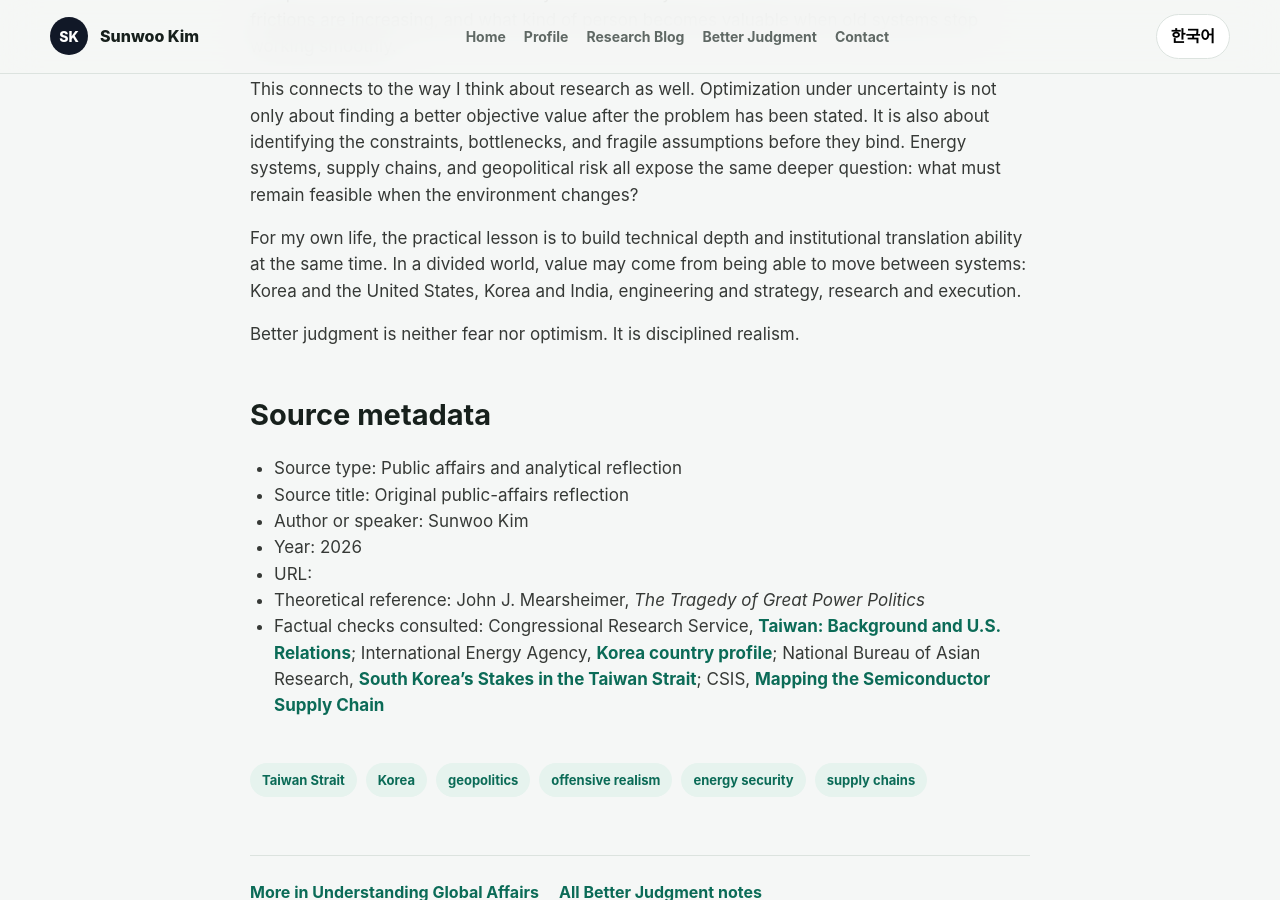
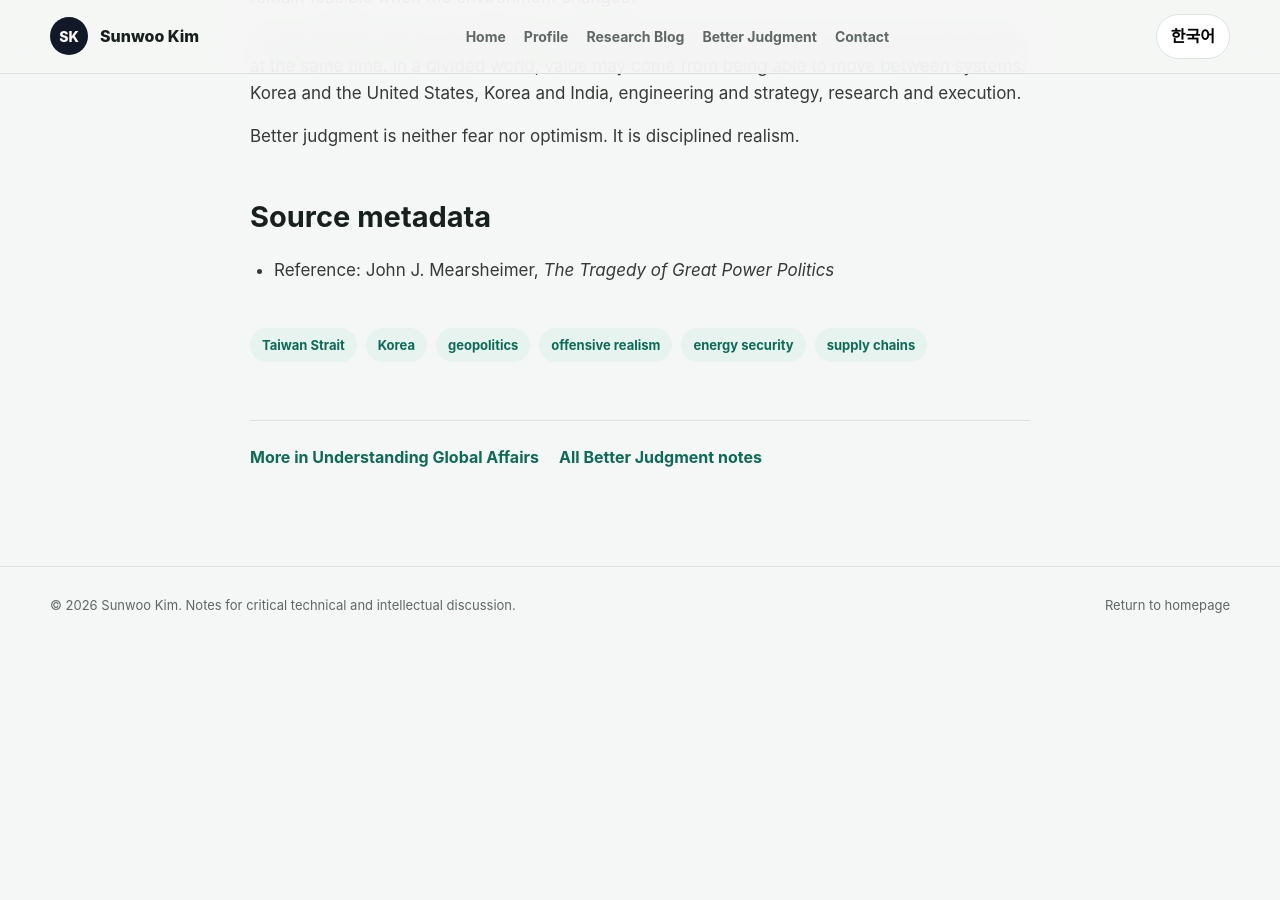
Before and after one commit to SunBooGermany/SunBooGermany.github.io, a Jekyll site: the page built from _better_judgment/global-affairs/2026/05/31/taiwan-korea-and-the-geography-of-opportunity.md, in a window 1280 px wide and 900 px high, scrolled down 3964 px. Built offline with Jekyll 4.4.1, drawn with Linux system fonts in a browser that asks for light colours; after the commit the page ends 4607 px from its top, so only the background shows below that; some of the changed text lies outside the part shown.

Commit message:
Remove source metadata from Taiwan judgment note

```diff
--- a/_better_judgment/global-affairs/2026/05/31/taiwan-korea-and-the-geography-of-opportunity.md
+++ b/_better_judgment/global-affairs/2026/05/31/taiwan-korea-and-the-geography-of-opportunity.md
@@ -7,10 +7,10 @@ category: global-affairs
 category_label: "Understanding Global Affairs"
 category_label_ko: "국제 정세의 흐름을 이해하기 위하여"
 source_type: "public-affairs"
-source_title: "Original public-affairs reflection"
-source_title_ko: "공적 이슈에 대한 개인적 분석 메모"
-author_or_speaker: "Sunwoo Kim"
-year: "2026"
+source_title: ""
+source_title_ko: ""
+author_or_speaker: ""
+year: ""
 source_url: ""
 tags:
   - "Taiwan Strait"
@@ -97,13 +97,7 @@ Better judgment is neither fear nor optimism. It is disciplined realism.
 
 ## Source metadata
 
-- Source type: Public affairs and analytical reflection
-- Source title: Original public-affairs reflection
-- Author or speaker: Sunwoo Kim
-- Year: 2026
-- URL:
-- Theoretical reference: John J. Mearsheimer, *The Tragedy of Great Power Politics*
-- Factual checks consulted: Congressional Research Service, [Taiwan: Background and U.S. Relations](https://www.congress.gov/crs-products/product/pdf/IF/IF10275); International Energy Agency, [Korea country profile](https://www.iea.org/countries/korea); National Bureau of Asian Research, [South Korea's Stakes in the Taiwan Strait](https://www.nbr.org/publication/south-koreas-stakes-in-the-taiwan-strait/); CSIS, [Mapping the Semiconductor Supply Chain](https://www.csis.org/analysis/mapping-semiconductor-supply-chain-critical-role-indo-pacific-region)
+- Reference: John J. Mearsheimer, *The Tragedy of Great Power Politics*
 
 <!-- ko -->
 
@@ -179,10 +173,4 @@ Better judgment is neither fear nor optimism. It is disciplined realism.
 
 ## 출처 메타데이터
 
-- 출처 유형: 공적 이슈와 분석적 성찰
-- 출처 제목: 공적 이슈에 대한 개인적 분석 메모
-- 저자 또는 발화자: Sunwoo Kim
-- 연도: 2026
-- URL:
-- 이론적 참고: John J. Mearsheimer, *The Tragedy of Great Power Politics*
-- 사실관계 확인에 참고한 자료: Congressional Research Service, [Taiwan: Background and U.S. Relations](https://www.congress.gov/crs-products/product/pdf/IF/IF10275); International Energy Agency, [Korea country profile](https://www.iea.org/countries/korea); National Bureau of Asian Research, [South Korea's Stakes in the Taiwan Strait](https://www.nbr.org/publication/south-koreas-stakes-in-the-taiwan-strait/); CSIS, [Mapping the Semiconductor Supply Chain](https://www.csis.org/analysis/mapping-semiconductor-supply-chain-critical-role-indo-pacific-region)
+- 참고문헌: John J. Mearsheimer, *The Tragedy of Great Power Politics*
```
